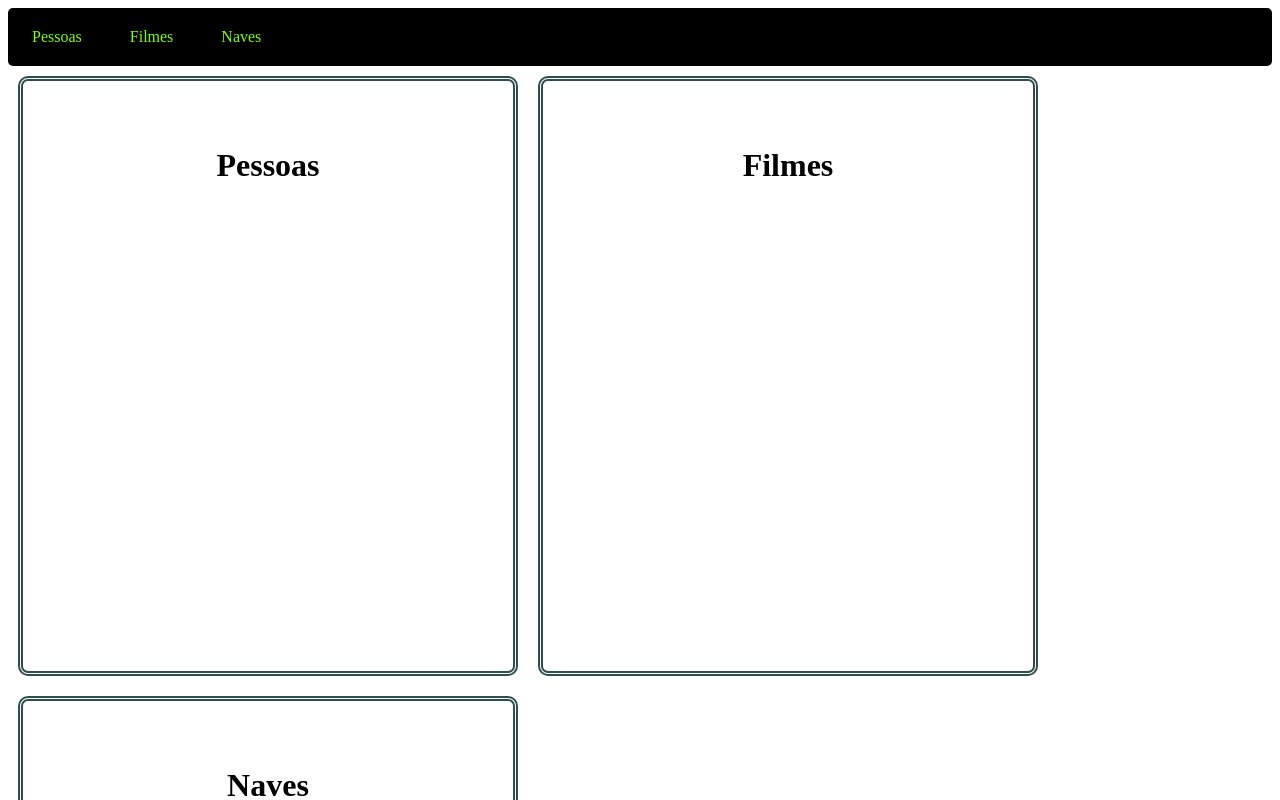
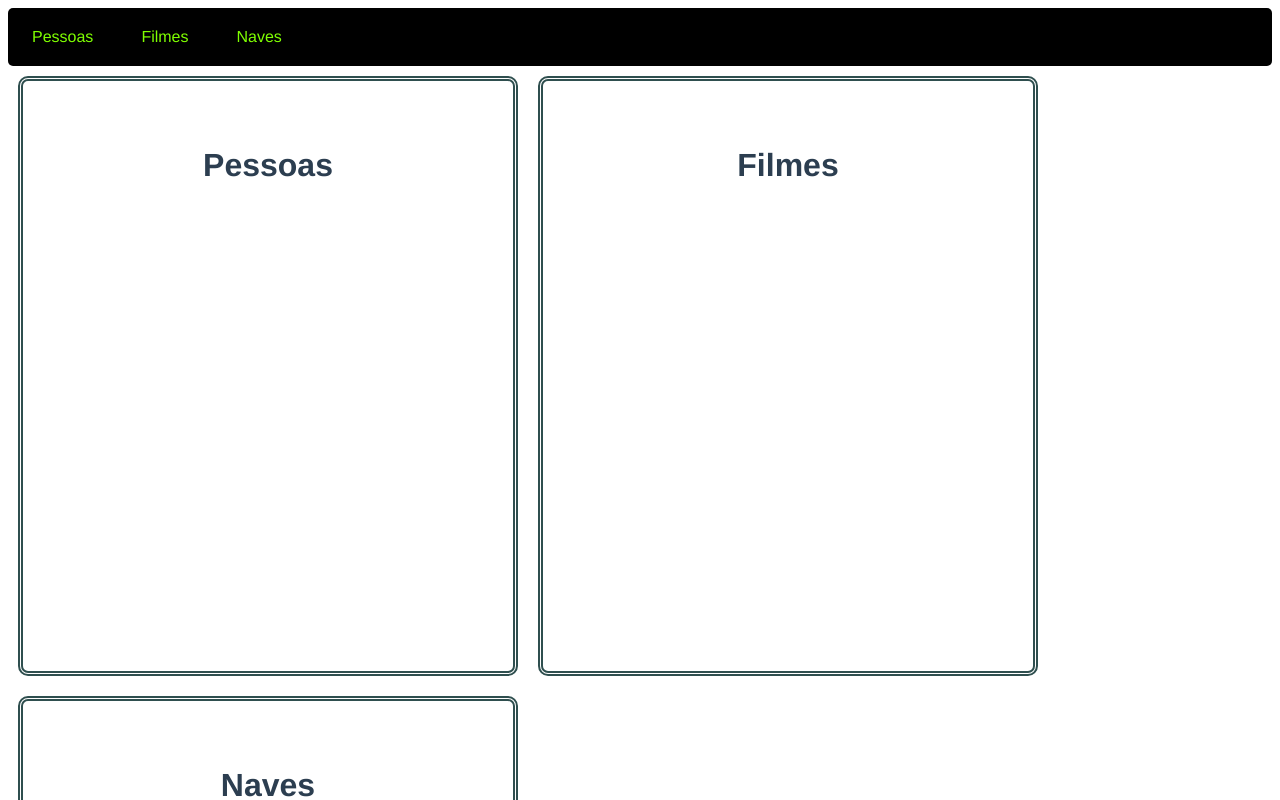
Before and after one commit to joniptt/Teste-Stratum, a Vue app in the folder millennium-falcon/: page /pessoas in a window 1280 px wide. Shown: the top 800 px of the page. Built offline with nearby package versions, Linux system fonts and the light colour scheme.

Commit message:
routes e axios

```diff
--- a/millennium-falcon/package.json
+++ b/millennium-falcon/package.json
@@ -8,13 +8,16 @@
     "lint": "vue-cli-service lint"
   },
   "dependencies": {
+    "axios": "^0.24.0",
     "core-js": "^3.6.5",
+    "jquery": "^3.6.0",
     "vue": "^2.6.11",
     "vue-router": "^3.5.3"
   },
   "devDependencies": {
     "@vue/cli-plugin-babel": "~4.5.0",
     "@vue/cli-plugin-eslint": "~4.5.0",
+    "@vue/cli-plugin-router": "~4.5.0",
     "@vue/cli-service": "~4.5.0",
     "babel-eslint": "^10.1.0",
     "eslint": "^6.7.2",
--- a/millennium-falcon/public/index.html
+++ b/millennium-falcon/public/index.html
@@ -1,15 +1,19 @@
 <!DOCTYPE html>
-<html lang="">
+<html lang="pt-br">
   <head>
-    <meta charset="utf-8">
-    <meta http-equiv="X-UA-Compatible" content="IE=edge">
-    <meta name="viewport" content="width=device-width,initial-scale=1.0">
-    <link rel="icon" href="<%= BASE_URL %>favicon.ico">
+    <meta charset="utf-8" />
+    <meta http-equiv="X-UA-Compatible" content="IE=edge" />
+    <meta name="viewport" content="width=device-width,initial-scale=1.0" />
+    <link rel="icon" href="<%= BASE_URL %>favicon.ico" />
     <title><%= htmlWebpackPlugin.options.title %></title>
   </head>
   <body>
     <noscript>
-      <strong>We're sorry but <%= htmlWebpackPlugin.options.title %> doesn't work properly without JavaScript enabled. Please enable it to continue.</strong>
+      <strong
+        >We're sorry but <%= htmlWebpackPlugin.options.title %> doesn't work
+        properly without JavaScript enabled. Please enable it to
+        continue.</strong
+      >
     </noscript>
     <div id="app"></div>
     <!-- built files will be auto injected -->
--- a/millennium-falcon/src/App.vue
+++ b/millennium-falcon/src/App.vue
@@ -1,18 +1,15 @@
 <template>
   <div id="app">
-    <MainPage />
+    <router-view />
   </div>
 </template>
 
-<script>
-import MainPage from "./components/MainPage.vue"
-
-export default {
-  name: "App",
-  components: {
-    MainPage,
-  },
+<style>
+#app {
+  font-family: Avenir, Helvetica, Arial, sans-serif;
+  -webkit-font-smoothing: antialiased;
+  -moz-osx-font-smoothing: grayscale;
+  text-align: center;
+  color: #2c3e50;
 }
-</script>
-
-<style></style>
+</style>
--- a/millennium-falcon/src/components/MainPage.vue
+++ b/millennium-falcon/src/components/MainPage.vue
@@ -2,7 +2,7 @@
   <div>
     <ul>
       <li>
-        <a href="pessoas.vue">Pessoas</a>
+        <a href="/pessoas">Pessoas</a>
       </li>
       <li>
         <a href="">Filmes</a>
@@ -14,6 +14,7 @@
     <div id="containner">
       <div id="card">
         <h1>Pessoas</h1>
+        <p></p>
       </div>
       <div id="card">
         <h1>Filmes</h1>
@@ -26,8 +27,23 @@
 </template>
 
 <script>
+import axios from "axios"
 export default {
   name: "MainPage",
+  data: () => ({
+    count: 0,
+  }),
+
+  methods: {
+    async getCount() {
+      const data = axios.get("https://swapi.dev/api/people.count")
+      try {
+        console.log(data)
+      } catch (error) {
+        console.log(error)
+      }
+    },
+  },
 }
 </script>
 <style>
--- a/millennium-falcon/src/components/pessoas.vue
+++ b/millennium-falcon/src/components/pessoas.vue
@@ -1,9 +1,36 @@
-<template></template>
+<template>
+  <div>
+    <ul>
+      <li>
+        <a href="">Pessoas</a>
+      </li>
+      <li>
+        <a href="">Filmes</a>
+      </li>
+      <li>
+        <a href="">Naves</a>
+      </li>
+    </ul>
+    <div id="containner">
+      <div id="card">
+        <h1>Pessoas</h1>
+      </div>
+      <div id="card">
+        <h1>Filmes</h1>
+      </div>
+      <div id="card">
+        <h1>Naves</h1>
+      </div>
+    </div>
+  </div>
+</template>
 
 <script>
 export default {
-  name: pessoas,
+  name: "Pessoas",
 }
 </script>
 
-<style></style>
+<style>
+@import "../assets/css/styles.css";
+</style>
--- a/millennium-falcon/src/main.js
+++ b/millennium-falcon/src/main.js
@@ -1,8 +1,10 @@
 import Vue from 'vue'
 import App from './App.vue'
+import router from './router'
 
 Vue.config.productionTip = false
 
 new Vue({
-  render: h => h(App),
+  router,
+  render: h => h(App)
 }).$mount('#app')
--- /dev/null
+++ b/millennium-falcon/src/router/index.js
@@ -0,0 +1,26 @@
+import Vue from "vue"
+import VueRouter from "vue-router"
+
+Vue.use(VueRouter)
+
+const routes = [
+  {
+    path: "/",
+    name: "Home",
+    component: () => import("../components/MainPage"),
+  },
+  {
+    path: "/pessoas",
+    name: "Pessoas",
+
+    component: () => import("../components/pessoas"),
+  },
+]
+
+const router = new VueRouter({
+  mode: "history",
+  base: process.env.BASE_URL,
+  routes,
+})
+
+export default router
```
Also changed, not shown: 1 other file (tests, documents, lock files or other folders).
